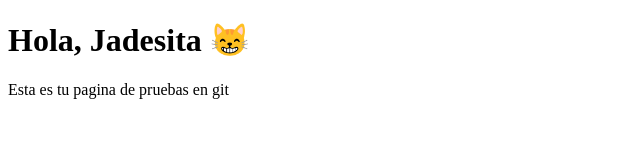
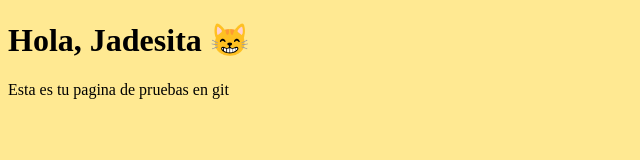
Before and after one commit to jadelarg0/ProyectoEquipo, a plain HTML site: page index.html in a window 1280 px wide. Shown: the whole page, without its empty margins (0-640 px from the left). Drawn offline with Linux system fonts and the light colour scheme.

Commit message:
adicion de el color de fondo de la pagina

```diff
--- a/index.html
+++ b/index.html
@@ -4,10 +4,14 @@
     <meta charset="UTF-8">
     <meta name="viewport" content="width=device-width, initial-scale=1.0">
     <title>Mi pagina sencilla Git</title>
+    <link rel="Icon" href="https://i.pinimg.com/736x/d9/8e/ab/d98eab3ebfe9bcc8f930ac200bffb007.jpg">
+    <link rel="stylesheet" href="styles.css">
 </head>
 <body>
     <h1>Hola, Jadesita 😸</h1>
 
     <p>Esta es tu pagina de pruebas en git</p>
+
+
 </body>
 </html>
--- a/styles.css
+++ b/styles.css
@@ -1 +1,3 @@
-/* Archivo de estilos para el proyecto del equipo */
+body {
+    background-color: #ffe992;
+    }
```
